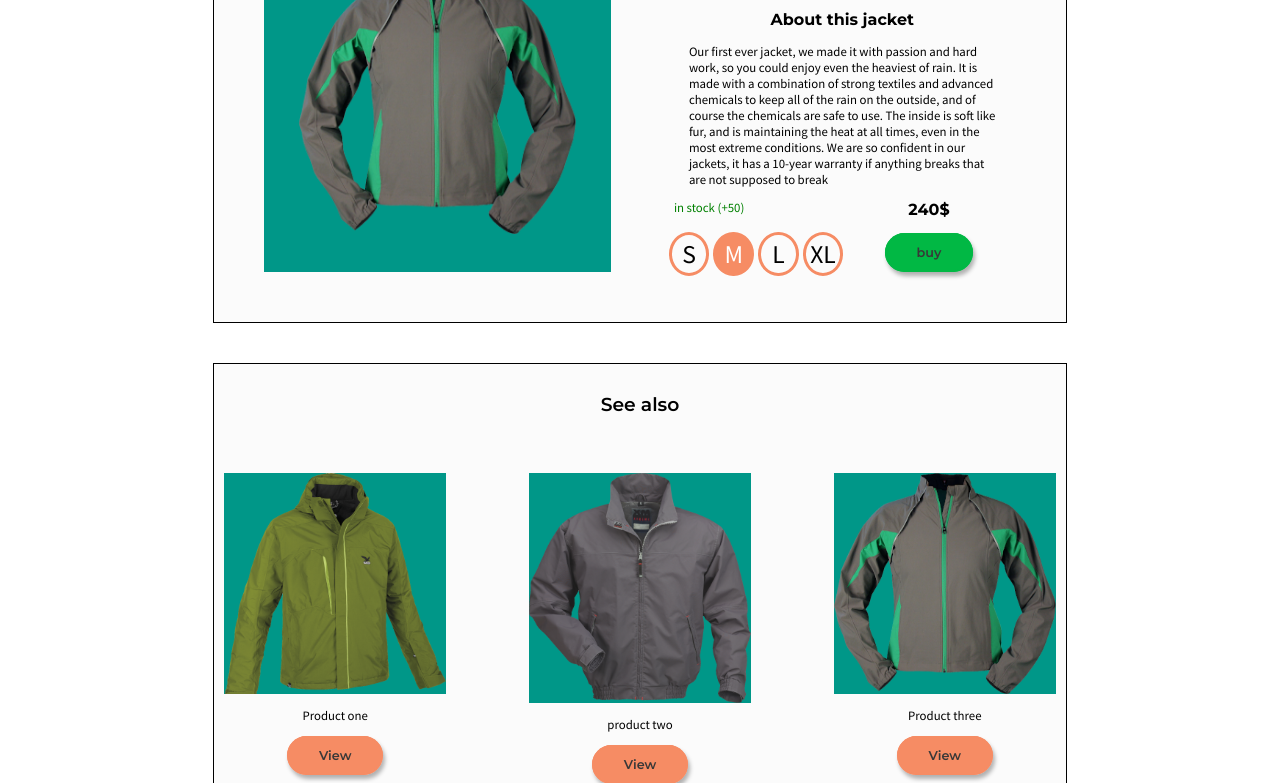
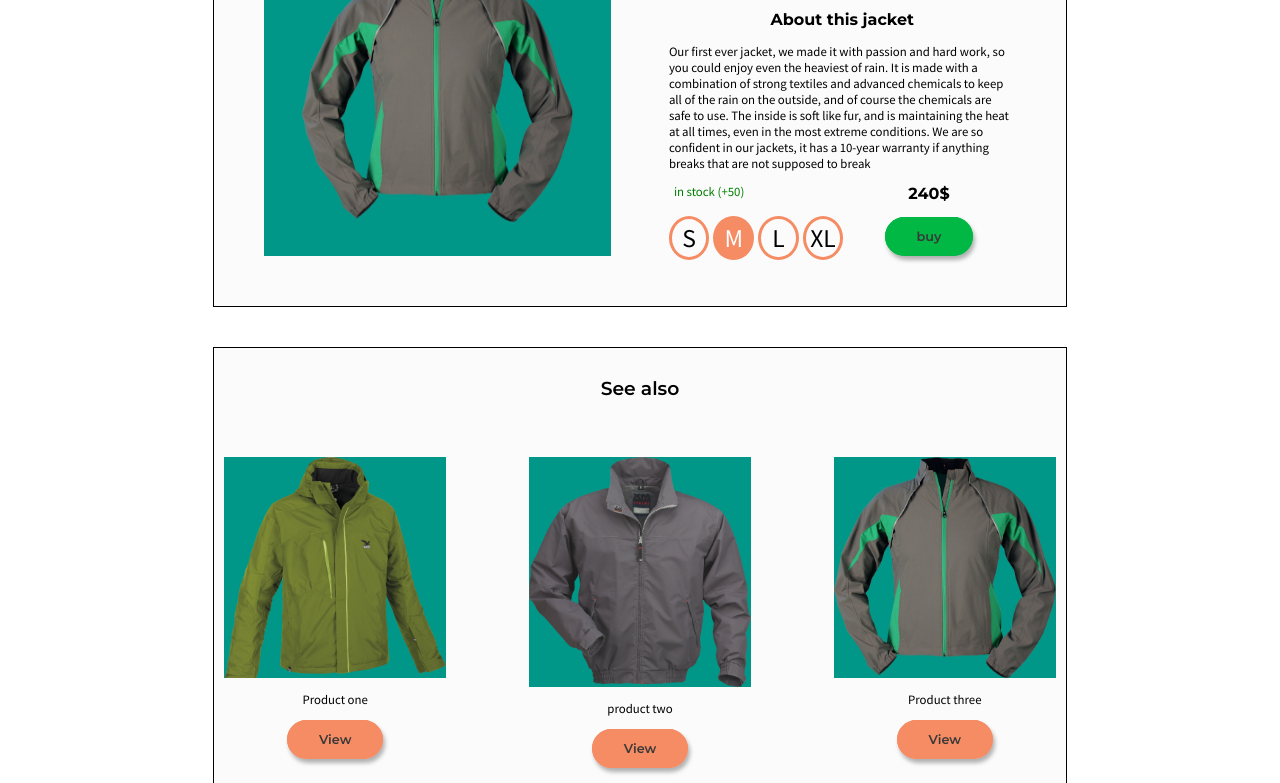
Before and after one commit to puggen1/rainydays-v2, a plain HTML site: page jacket.html in a window 1280 px wide. Shown: the part 253-1036 px from the top of the page. Drawn offline with Linux system fonts and the light colour scheme.

Commit message:
Update style.css
removed padding on jacket info p and max width

```diff
--- a/css/style.css
+++ b/css/style.css
@@ -388,8 +388,6 @@ input[type="email"]:focus {
 }
 .jacket-info p {
   margin: 0 auto;
-  padding: 0px 20px;
-  max-width: 400px;
 }
 /* buttons on jacket site*/
 input[type="radio"] {
```
